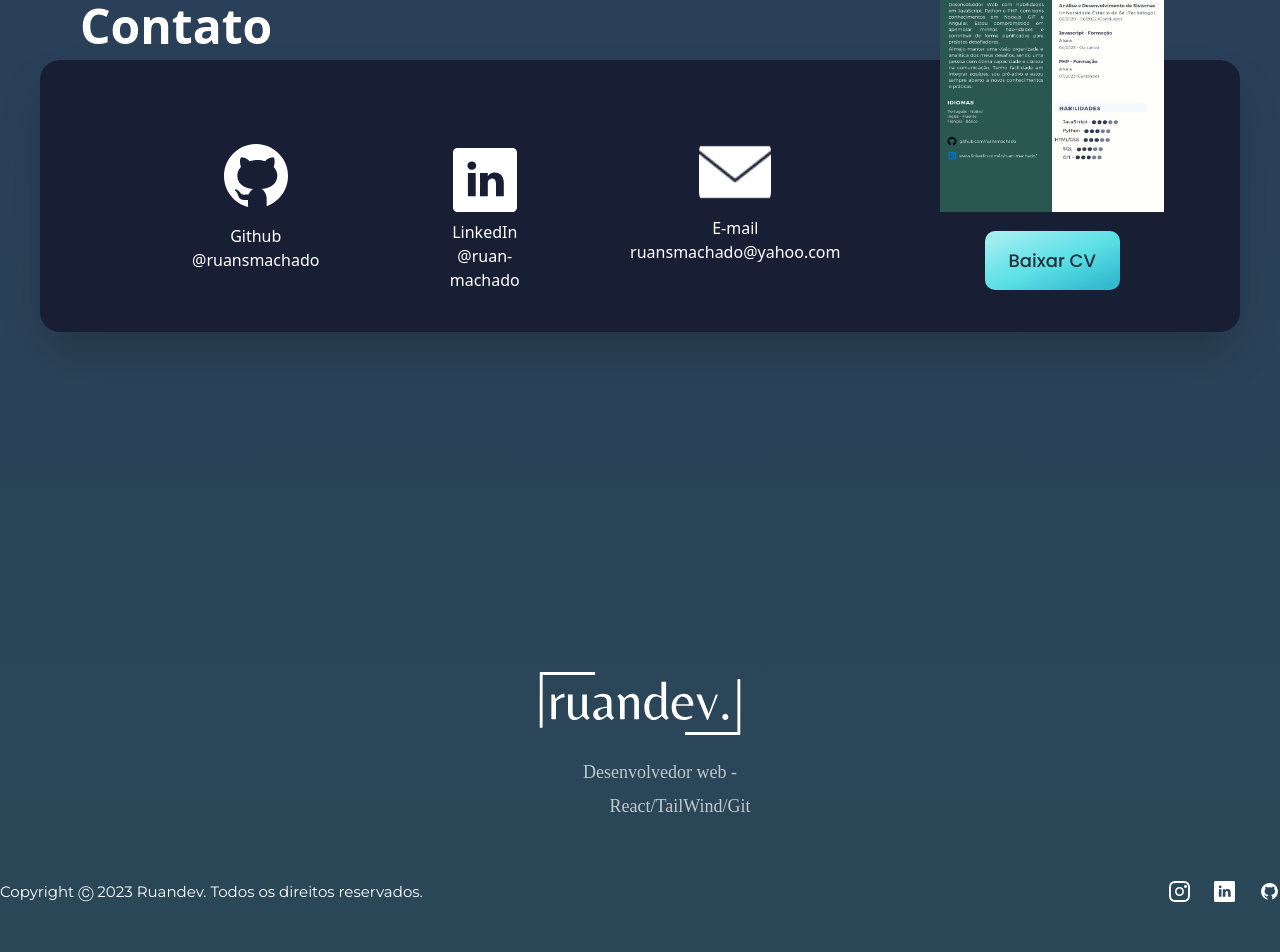
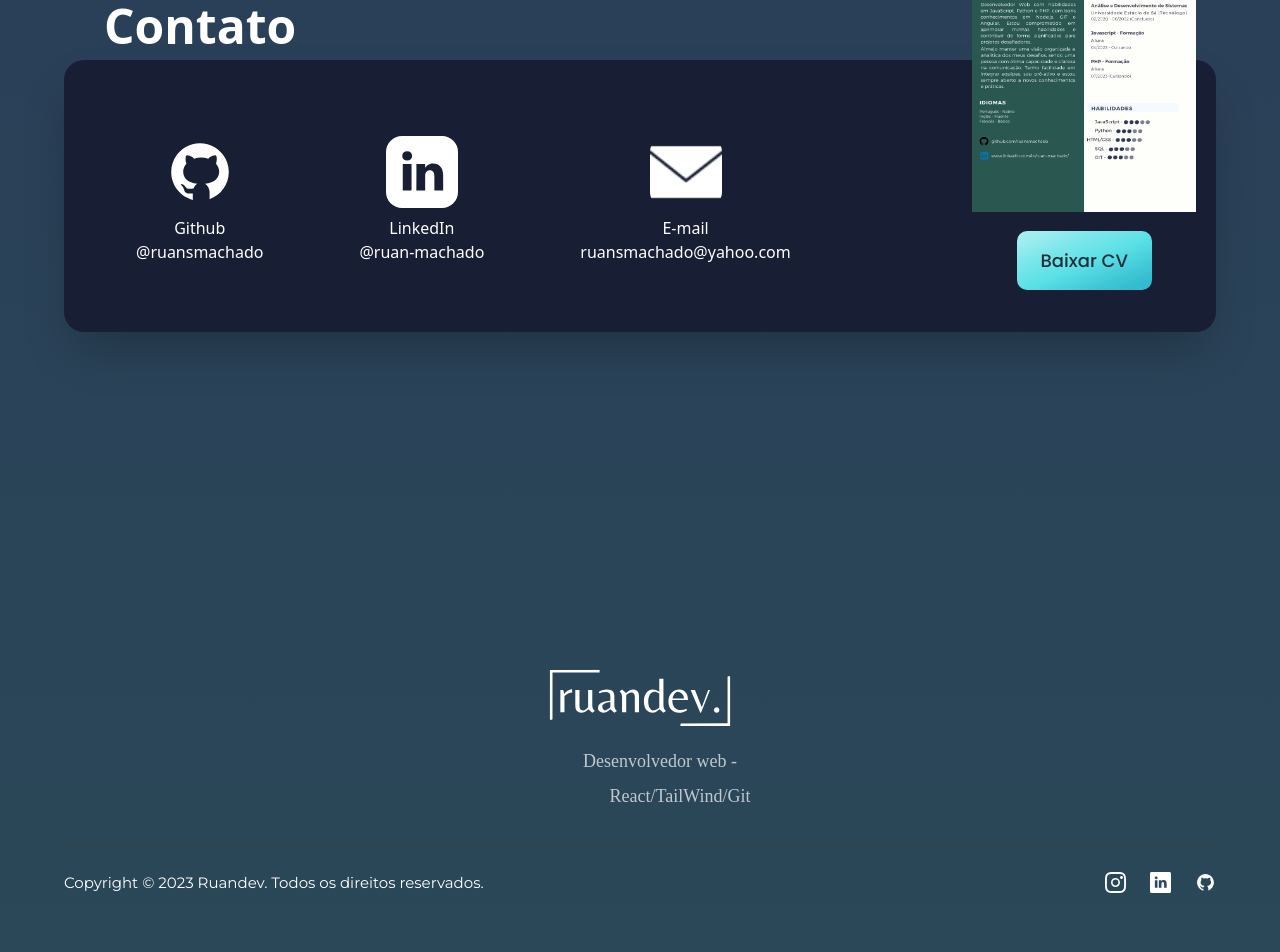
Before and after one commit to ruansmachado/ruandev-portfolio, a React (Vite) app: page / in a window 1280 px wide. Shown: the part 2639-3591 px from the top of the page. Built offline with nearby package versions, Linux system fonts and the light colour scheme; a web font is replaced by a local one.

Commit message:
Contato e Footer modificados

```diff
--- a/src/components/Button.jsx
+++ b/src/components/Button.jsx
@@ -3,7 +3,7 @@ import { curriculoPDF } from "../assets";
 
 const Button = ({ styles }) => {
   const baseClasses =
-    "mt-32 py-4 px-6 bg-blue-gradient font-poppins font-medium text-[18px] text-primary outline-none rounded-[10px]";
+    "inline-block py-4 px-6 bg-blue-gradient font-poppins font-medium text-[18px] text-primary outline-none rounded-[10px]";
   return (
     <a
       href={curriculoPDF}
--- a/src/components/Contato.jsx
+++ b/src/components/Contato.jsx
@@ -30,94 +30,55 @@ const contatoLinks = [
 
 const Contato = () => (
   <section
-    className={`h-5rem mx-10 xs:mt-[5rem] ss:mt-[15rem] xs:justify-center`}
+    className={`h-5rem ${
+      styles.paddingX || "px-6 sm:px-16"
+    } xs:mt-[5rem] ss:mt-[15rem]`}
   >
+    {/* --- ESTRUTURA UNIFICADA E RESPONSIVA --- */}
     <div
-      className={`relative ${styles.flexCenter} ${styles.boxWidth} ${styles.marginY} ${styles.padding} md:hidden h-[17rem] sm:flex-row flex-col  rounded-[20px] shadow-2xl bg-[#181e34]`}
+      className={`relative flex items-center ${styles.boxWidth} ${styles.marginY} ${styles.padding} h-auto md:h-[17rem] flex-col md:flex-row rounded-[20px] shadow-2xl bg-[#181e34] md:justify-between mx-auto`}
     >
-      <div
-        className={`${styles.flexCenter}  flex-col sm:ml-10 ml-0 sm:mt-0 mt-10`}
+      {/* Título Visível apenas no Desktop */}
+      <h2
+        className={`${styles.heading1} hidden md:block absolute -top-[4.5rem] left-10`}
+      >
+        Contato
+      </h2>
+
+      {/* Links de Contato (Visível apenas no Desktop, usando .map()) */}
+      <div className="hidden md:flex flex-row md:space-x-10 lg:space-x-20 h-40">
+        {contatoLinks.map((contact) => (
+          <div key={contact.id} className="flex flex-col pt-5">
+            <a
+              href={contact.url}
+              target="_blank"
+              rel="noopener noreferrer" // Adicionado por segurança
+              className="flex flex-col items-center"
+              aria-label={`Link para ${contact.label}`}
             >
               <img
-          src={curriculo}
-          alt="icon"
-          className={`w-[14rem] h-[20rem] justify-center rounded absolute -top-40 py-2`}
-        />
-        <Button />
-      </div>
-    </div>
-    <div
-      className={`relative ${styles.flexCenter} ${styles.boxWidth} ${styles.marginY} ${styles.padding} xs:hidden md:flex  h-[17rem] sm:flex-row flex-col  rounded-[20px] shadow-2xl bg-[#181e34] relative`}
-    >
-      <h2 className={`${styles.heading1} absolute -top-[4.5rem] left-10 `}>
-        Contato
-      </h2>
-      <div className="flex-1 flex flex-row md:space-x-20 lg:justify-between h-40 ml-20 mr-24">
-        <div className="flex flex-col  pt-5 pr-5">
-          <a
-            href="https://github.com/ruansmachado"
-            alt="Github link"
-            target="_blank"
-            className="flex flex-col items-center "
-          >
-            <img
-              src={github}
-              alt="icon"
-              className="w-[5rem] h-[5rem] flex flex-col "
+                src={contact.icon}
+                alt="" // Decorativo, pois o texto abaixo descreve o link
+                // Tamanho unificado para consistência visual
+                className="w-[4.5rem] h-[4.5rem] flex flex-col rounded-2xl object-contain"
               />
               <p className="flex text-white t-[1rem] p-2 text-center">
-              Github <br />
-              @ruansmachado
+                {contact.label} <br />
+                {contact.username}
               </p>
             </a>
           </div>
-        <div className="flex flex-col  pt-5">
-          <a
-            href="https://www.linkedin.com/in/ruan-machado/"
-            alt="Linkedin link"
-            target="_blank"
-            className="flex flex-col items-center pt-3  "
-          >
-            <img
-              src={linkedin}
-              alt="icon"
-              className="w-[4rem] h-[4rem] flex flex-col "
-            />
-            <p className="flex text-white t-[1rem] p-2 text-center">
-              LinkedIn <br />
-              @ruan-machado
-            </p>
-          </a>
-        </div>{" "}
-        <div className="flex flex-col  pt-5  ">
-          <a
-            href="mailto:ruansmachado@yahoo.com"
-            alt="Email link"
-            target="_blank"
-            className="flex flex-col items-center "
-          >
-            <img
-              src={email}
-              alt="icon"
-              className="w-[4.5rem] h-[4.5rem] flex flex-col rounded-2xl"
-            />
-            <p className="flex text-white t-[0.5rem] p-2 text-center">
-              E-mail <br />
-              ruansmachado@yahoo.com
-            </p>
-          </a>
-        </div>
+        ))}
       </div>
 
-      <div
-        className={`${styles.flexCenter} flex-col mx-14 sm:ml-10 ml-0 sm:mt-0 mt-10 `}
-      >
+      {/* Bloco do Currículo (Visível em todos os tamanhos) */}
+      <div className={`${styles.flexCenter} flex-col  ml-0 mt-10 md:mt-0`}>
         <img
           src={curriculo}
-          alt="icon"
+          alt="Capa do currículo"
           className={`w-[14rem] h-[20rem] justify-center rounded absolute -top-40 py-2`}
         />
-        <Button />
+        <Button styles="mt-32" />
       </div>
     </div>
   </section>
--- a/src/components/Footer.jsx
+++ b/src/components/Footer.jsx
@@ -3,8 +3,10 @@ import { socialMedia } from "../constants";
 import { icon } from "../assets";
 
 const Footer = () => (
-  <section
-    className={`${styles.flexCenter} place-items-center relative sm:pt-36 sm:pb-14 pb-6 flex-col`}
+  <footer
+    className={`${styles.flexCenter} ${
+      styles.paddingX || "px-6 sm:px-16"
+    } place-items-center relative sm:pt-36 sm:pb-14 pb-6 flex-col`}
   >
     <div className={`${styles.flexCenter} md:flex-row flex-col mb-8 w-full`}>
       <div className="flex-[1] flex flex-col justify-start items-center">
@@ -18,26 +20,32 @@ const Footer = () => (
       </div>
     </div>
 
-    <div className="w-full flex justify-between items-center md:flex-row flex-col pt-6">
+    <div className="w-full flex justify-between items-center md:flex-row flex-col pt-6 border-t-[#3F3E45] border-t-[1px]">
       <p className="font-montserrat text-center text-[15px] leading-[27px] text-white">
-        Copyright Ⓒ 2023 Ruandev. Todos os direitos reservados.
+        Copyright {"\u00A9"} {new Date().getFullYear()} Ruandev. Todos os
+        direitos reservados.
       </p>
 
-      <div className="flex flex-row md:mt-0 mt-6">
-        {socialMedia.map((social, index) => (
-          <img
+      <div className="flex flex-row md:mt-0 mt-6 space-x-6">
+        {socialMedia.map((social) => (
+          <a
             key={social.id}
-            src={social.icon}
-            alt={social.id}
-            className={`w-[21px] h-[21px] object-contain cursor-pointer ${
-              index !== socialMedia.length - 1 ? "mr-6" : "mr-0"
-            }`}
-            onClick={() => window.open(social.link)}
-          />
+            href={social.link}
+            target="_blank"
+            rel="noopener noreferrer"
+            aria-label={`Visitar perfil no ${social.id}`}
+            className="cursor-pointer hover:opacity-80 transition-opacity duration-300"
+          >
+            <img
+              src={social.icon}
+              alt="" // Decorativo
+              className="w-[21px] h-[21px] object-contain"
+            />
+          </a>
         ))}
       </div>
     </div>
-  </section>
+  </footer>
 );
 
 export default Footer;
```
Lines whose indentation alone changed are shown as unchanged.
